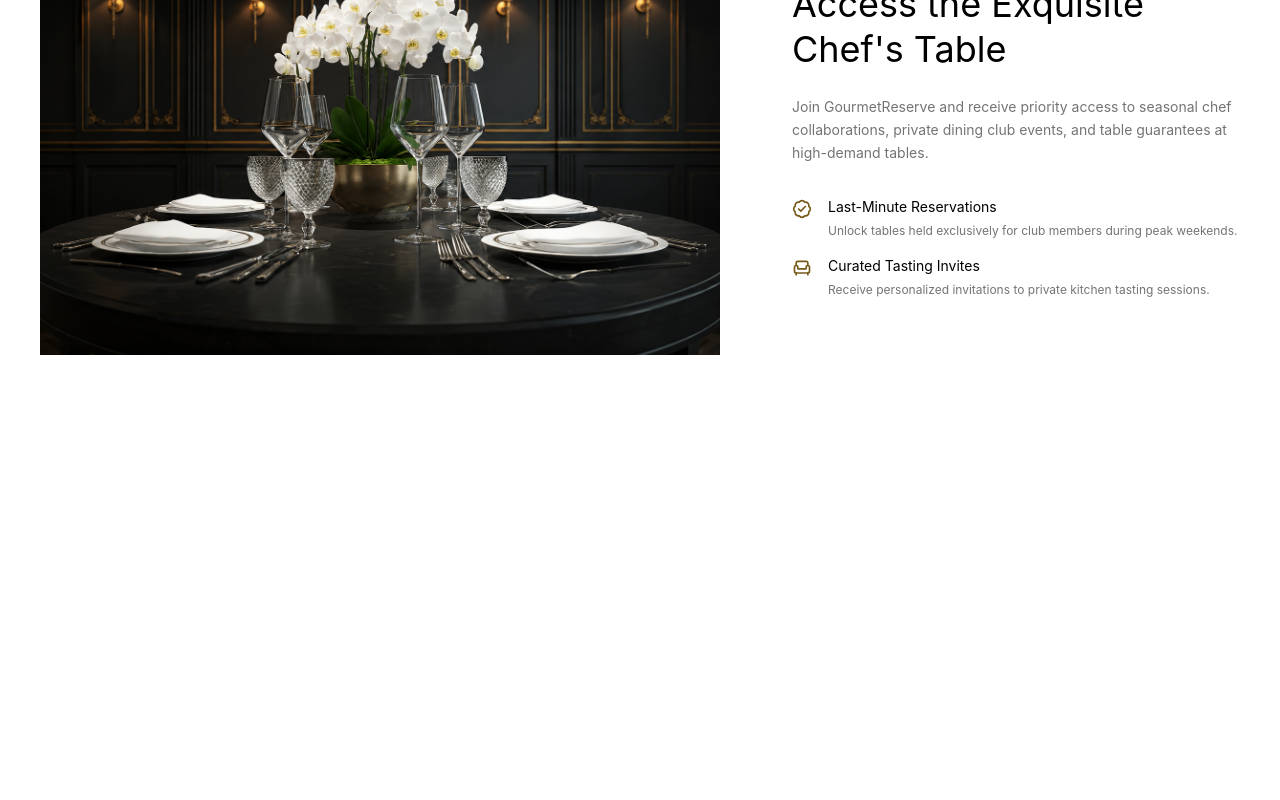
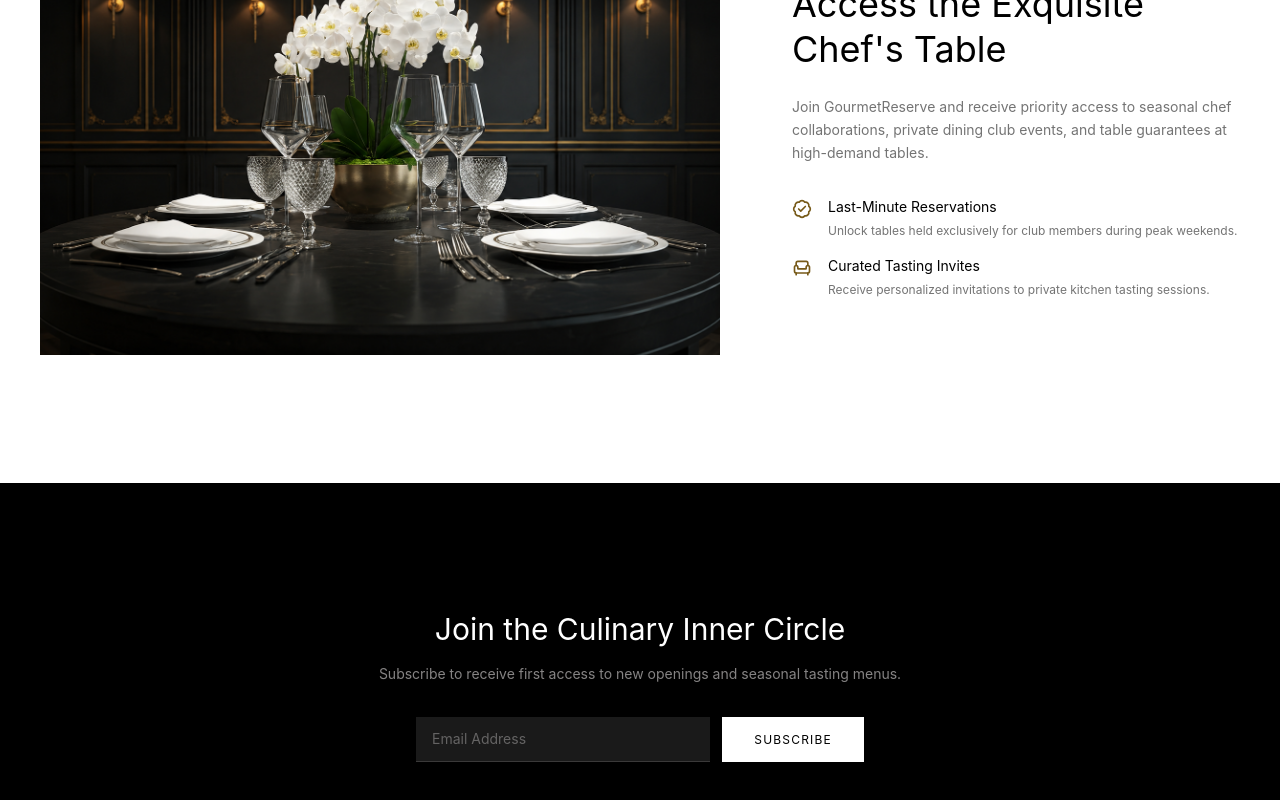
Before and after one commit to calebtolorunleke/quickdine, a React (Vite) app: page / in a window 1280 px wide. Shown: the part 2192-2992 px from the top of the page. Before the commit the page ends 2675 px from the top, so only its background shows below. Built offline with nearby package versions, Linux system fonts and the light colour scheme.

Commit message:
Add newsletter subscription section

```diff
--- /dev/null
+++ b/src/components/Home/NewsletterCTA.jsx
@@ -0,0 +1,33 @@
+import React from "react";
+
+const NewsletterCTA = () => {
+  return (
+    <section className="bg-black text-on-primary py-20 xl:py-32 text-center">
+      <div className="max-w-2xl mx-auto px-6">
+        <h2 className="font-display text-2xl md:text-3xl text-white mb-4">
+          Join the Culinary Inner Circle
+        </h2>
+        <p className="text-sm text-[#858383] mb-8 leading-relaxed">
+          Subscribe to receive first access to new openings and seasonal tasting
+          menus.
+        </p>
+        <form className="flex flex-col sm:flex-row gap-3 max-w-md mx-auto">
+          <input
+            className="flex-1 bg-white/10 border-b border-[#858383]/30 focus:border-white text-white text-sm py-3 px-4 outline-none placeholder:text-[#858383]/70"
+            placeholder="Email Address"
+            type="email"
+            required
+          />
+          <button
+            type="submit"
+            className="bg-white text-[#000000] hover:bg-[#858383] hover:text-white transition-soft text-xs tracking-widest uppercase py-3 px-8 cursor-pointer"
+          >
+            SUBSCRIBE
+          </button>
+        </form>
+      </div>
+    </section>
+  );
+};
+
+export default NewsletterCTA;
--- a/src/pages/Home.jsx
+++ b/src/pages/Home.jsx
@@ -5,6 +5,7 @@ import Hero from "../components/Home/Hero";
 import CuisineBrowse from "../components/Home/CuisineBrowse";
 import TrendingRow from "../components/Home/TrendingRow";
 import Membership from "../components/Home/Membership";
+import NewsletterCTA from "../components/Home/NewsletterCTA";
 
 const Home = () => {
   const [isAuthModalOpen, setAuthModalOpen] = useState(false);
@@ -21,6 +22,7 @@ const Home = () => {
         <CuisineBrowse/>
         <TrendingRow/>
         <Membership/>
+        <NewsletterCTA/>
       </main>
     </div>
   );
```
